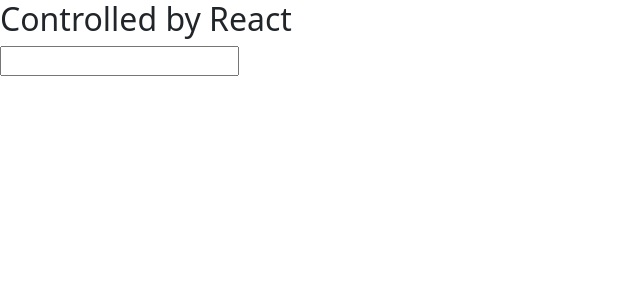
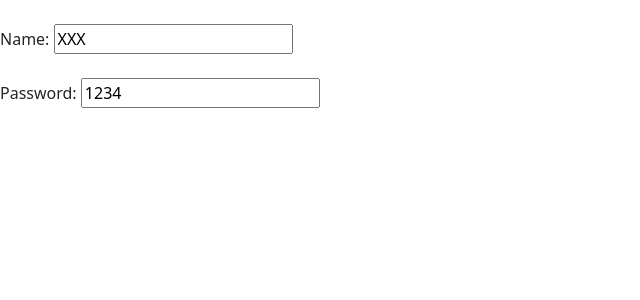
Before and after one commit to Noman608/ReactJs, a React (Create React App) app in the folder my-app/: page / in a window 1280 px wide. Shown: the top 300 px of the page, without its empty margins (0-640 px from the left). Built offline with nearby package versions, Linux system fonts and the light colour scheme.

Commit message:
Control Multiple Input Elements

```diff
--- a/my-app/src/App.js
+++ b/my-app/src/App.js
@@ -1,24 +1,30 @@
-import React, { Component } from "react";
+import React, { Component } from 'react'
 
 export default class App extends Component {
   state = {
-    value: "",
-  };
-  handleChange = (e) => {
-    this.setState({value:e.target.value.toUpperCase().substr(0,10)});
-  };
+    name:"XXX",
+    password:1234,
+  }
+  handleChnagename = (e)=>{
+    this.setState({name:e.target.value})
+  }
+  handleChnagePass = (e)=>{
+    this.setState({password:e.target.value})
+  }
   render() {
     return (
       <>
         <form>
-          <h2>Controlled by React</h2>
-          <input
-            type="text"
-            value={this.state.value}
-            onChange={this.handleChange}
-          />
+        <br />
+          <label>
+            Name: <input type="text" value={this.state.name}  onChange={this.handleChnagename} />
+          </label>
+          <br /> <br />
+          <label>
+            Password: <input type="text" value={this.state.password} onChange={this.handleChnagePass}/>
+          </label>
         </form>
       </>
-    );
+    )
   }
 }
```
